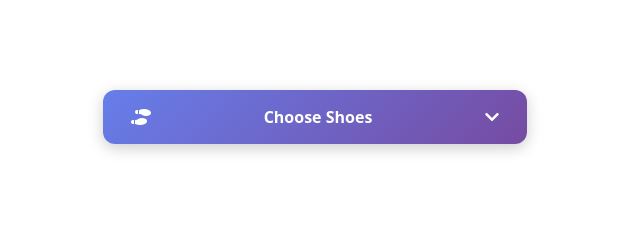
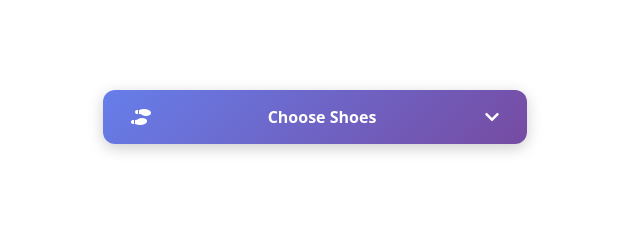
Before and after one commit to sheueying/AR-ShoeFit--main, a website built with webpack: page AR-ShoeFit/public/index.html in a window 1280 px wide. Shown: the top 240 px of the page, 639-1279 px from the left. Built offline with nearby package versions, Linux system fonts and the light colour scheme; what deepar would draw is missing.

Commit message:
update index.html

```diff
--- a/AR-ShoeFit/public/index.html
+++ b/AR-ShoeFit/public/index.html
@@ -157,7 +157,7 @@
                 <div class="container-fluid">
                     <div class="product-selector">
                         <button class="btn btn-primary product-menu-btn" id="productMenuBtn">
-                            <i class="fas fa-shoe-prints"></i> Choose Shoes
+                            <i class="fas fa-shoe-prints"></i><span style="margin-left: 8px;">Choose Shoes</span>
                             <i class="fas fa-chevron-down"></i>
                         </button>
                         <div class="product-dropdown" id="productDropdown">
```
